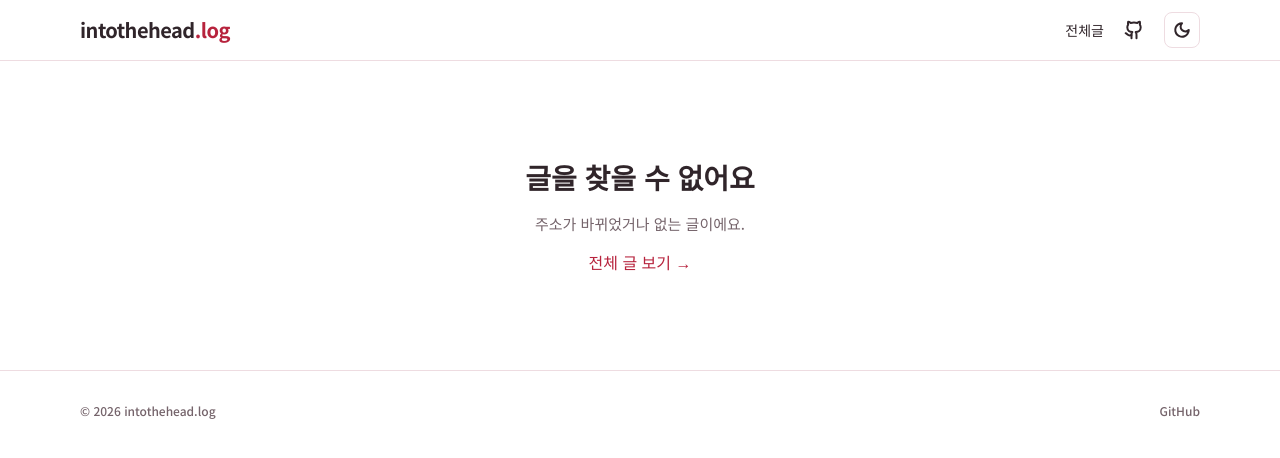
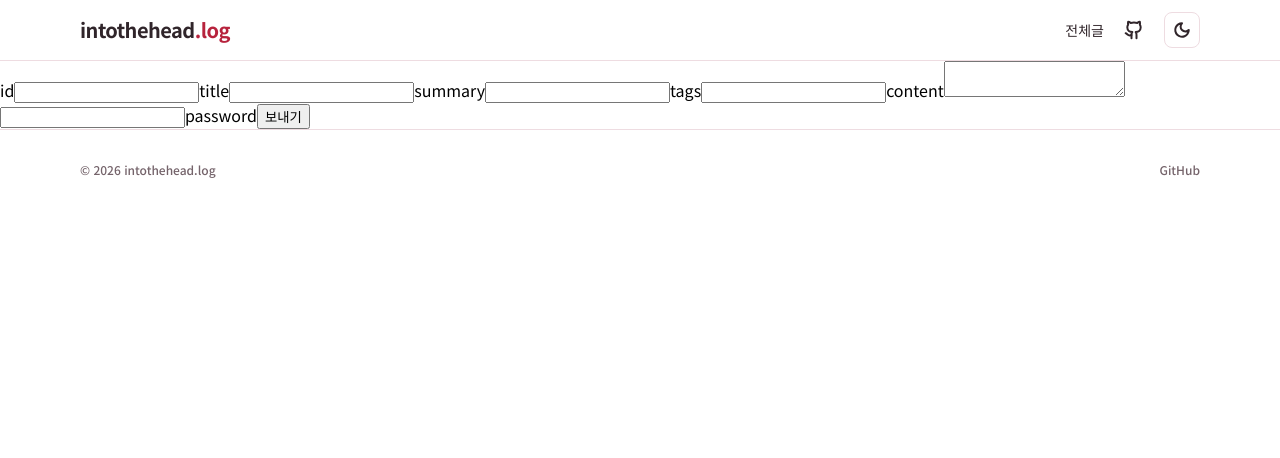
Before and after one commit to intothehead/intothehead.log, a Next.js app: page /write in a window 1280 px wide. Before the commit this address had no page. Shown: the top 458 px of the page. Built offline with nearby package versions, Linux system fonts and the light colour scheme.

Commit message:
글쓰기 페이지 추가

```diff
--- /dev/null
+++ b/app/write/page.tsx
@@ -0,0 +1,62 @@
+export default function WritePage() {
+  async function savePost(formData: FormData) {
+    "use server";
+    const password = formData.get("password");
+    if (password !== process.env.WRITE_PASSWORD) {
+      console.log("비밀번호가 틀렸어요");
+      return;
+    }
+
+    const title = formData.get("title");
+    const content = formData.get("content");
+    const summary = formData.get("summary");
+    const tags = String(formData.get("tags"));
+    const tagList = tags.split(",");
+    const tagsText = JSON.stringify(tagList);
+    const id = formData.get("id");
+    const date = new Date().toLocaleDateString("en-CA", {
+      timeZone: "Asia/Seoul",
+    });
+    const dotDate = date.replaceAll("-", ".");
+    const mdx = `export const info = {
+  title: "${title}",
+  summary: "${summary}",
+  tags: ${tagsText},
+  date: "${dotDate}"
+};
+
+${content}
+`;
+    const baseContent = Buffer.from(mdx).toString("base64");
+    const url = `https://api.github.com/repos/intothehead/intothehead.log/contents/content/${id}.mdx`;
+    console.log(url);
+    const response = await fetch(url, {
+      method: "PUT",
+      headers: { Authorization: `Bearer ${process.env.GITHUB_TOKEN}` },
+      body: JSON.stringify({
+        message: `글 추가: ${title}`,
+        content: baseContent,
+        branch: "main",
+      }),
+    });
+    console.log(response.status);
+    console.log(mdx);
+  }
+  return (
+    <form action={savePost}>
+      <label htmlFor="id">id</label>
+      <input id="id" name="id" />
+      <label htmlFor="title">title</label>
+      <input id="title" name="title" />
+      <label htmlFor="summary">summary</label>
+      <input id="summary" name="summary" />
+      <label htmlFor="tags">tags</label>
+      <input id="tags" name="tags" />
+      <label htmlFor="content">content</label>
+      <textarea id="content" name="content" />
+      <input type="password" name="password"></input>
+      <label htmlFor="password">password</label>
+      <button type="submit">보내기</button>
+    </form>
+  );
+}
```
